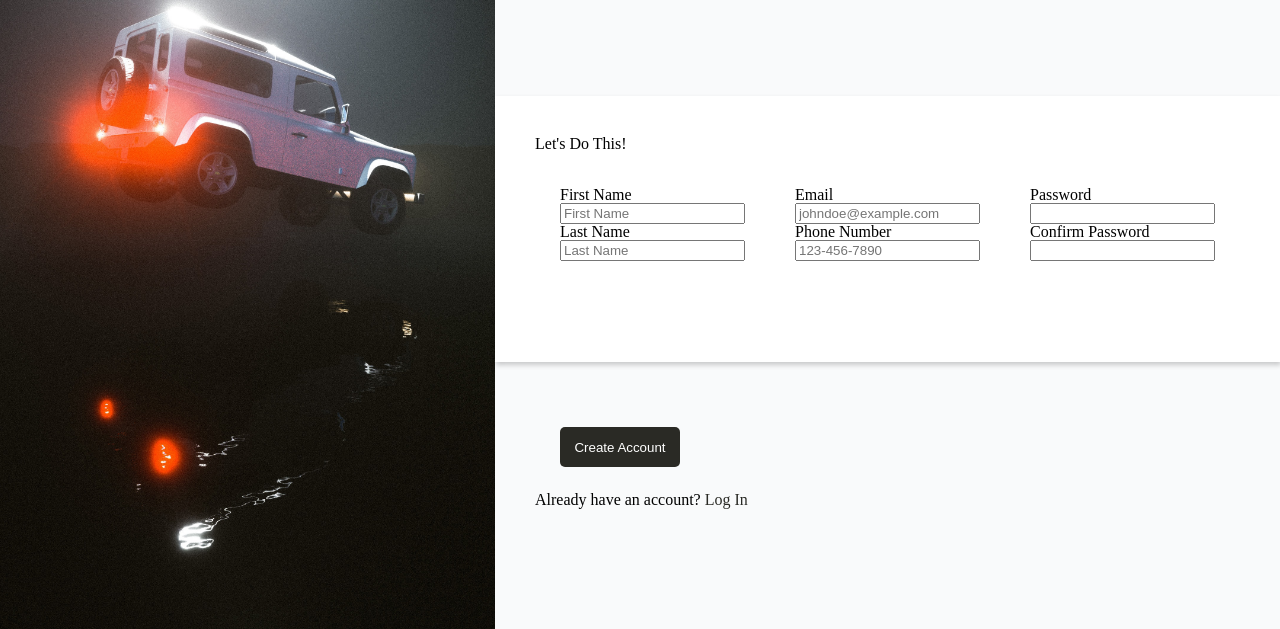
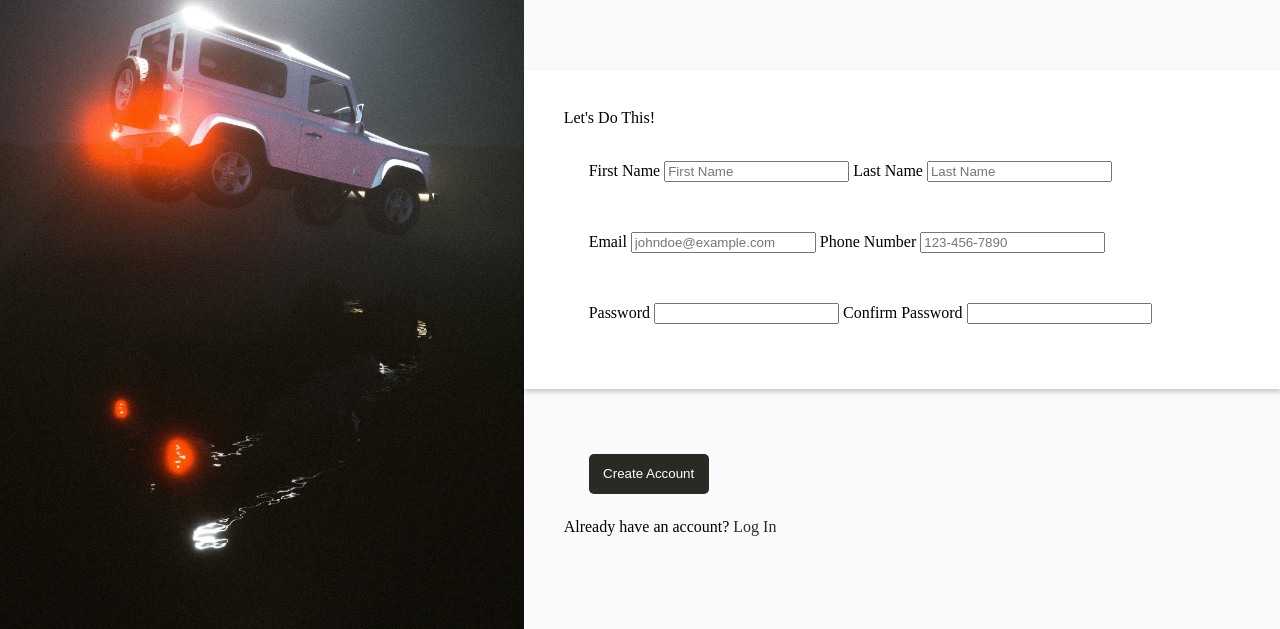
Before and after one commit to Sivnerof/Sign-Up-Form, a plain HTML site: page index.html in a window 1280 px wide. Shown: the part 171-800 px from the top of the page. Drawn offline with Linux system fonts and the light colour scheme.

Commit message:
Added ID Names To Form Divs

```diff
--- a/index.html
+++ b/index.html
@@ -41,20 +41,19 @@
         <div id="form-container">
             <h2>Let's Do This!</h2>
             <form action="#" method="get">
-                <!--remember to add regex for these-->
-                <div>
+                <div id="first-last-div">
                     <label for="first-name">First Name</label>
                     <input type="text" name="first-name" id="first-name" placeholder="First Name" minlength="1" maxlength="32" pattern="[A-Za-z]{1,32}" title="Please enter only alphabetical characters" required>
                     <label for="last-name">Last Name</label>
                     <input type="text" name="last-name" id="last-name" placeholder="Last Name" minlength="1" maxlength="32" pattern="[A-Za-z]{1,32}" title="Please enter only alphabetical characters" required>
                 </div>
-                <div>
+                <div id="email-phone-div">
                     <label for="email">Email</label>
                     <input type="email" name="email" id="email" placeholder="johndoe@example.com" minlength="1" maxlength="32" required>
                     <label for="phone-number">Phone Number</label>
                     <input type="tel" name="phone-number" id="phone-number" placeholder="123-456-7890" pattern="\d{3}[\-]\d{3}[\-]\d{4}" title="Please enter phone number in the following format: 555-444-7777" required>
                 </div>
-                <div>
+                <div id="password-pwdconfirm-div">
                     <label for="password">Password</label>
                     <input type="password" name="password" id="password" minlength="8" maxlength="32" pattern="(?=^.{8,}$)((?=.*\d)|(?=.*\W+))(?![.\n])(?=.*[A-Z])(?=.*[a-z]).*$" title="Passwords must contain atleast 1 symbol, 1 uppercase, 1 lowercase and 1 number and be between 8 and 32 characters" required>
                     <label for="confirm-password">Confirm Password</label>
--- a/scss/style.scss
+++ b/scss/style.scss
@@ -78,12 +78,13 @@ em {
             padding-bottom: 10px;
         }
 
+        form {
+            display: flex;
+            flex-direction: column;
+        }
+
         & div {
             padding: 25px;
-        }
-
-        form {
-            display: flex;
         }
     }
 
```
Also changed, not shown: css/style.css, css/style.min.css.
